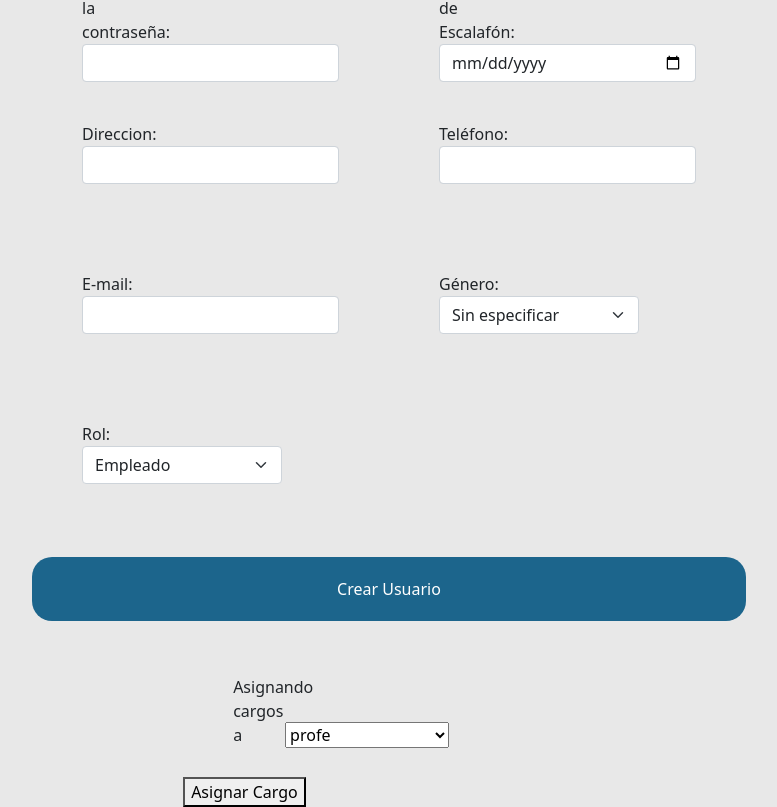
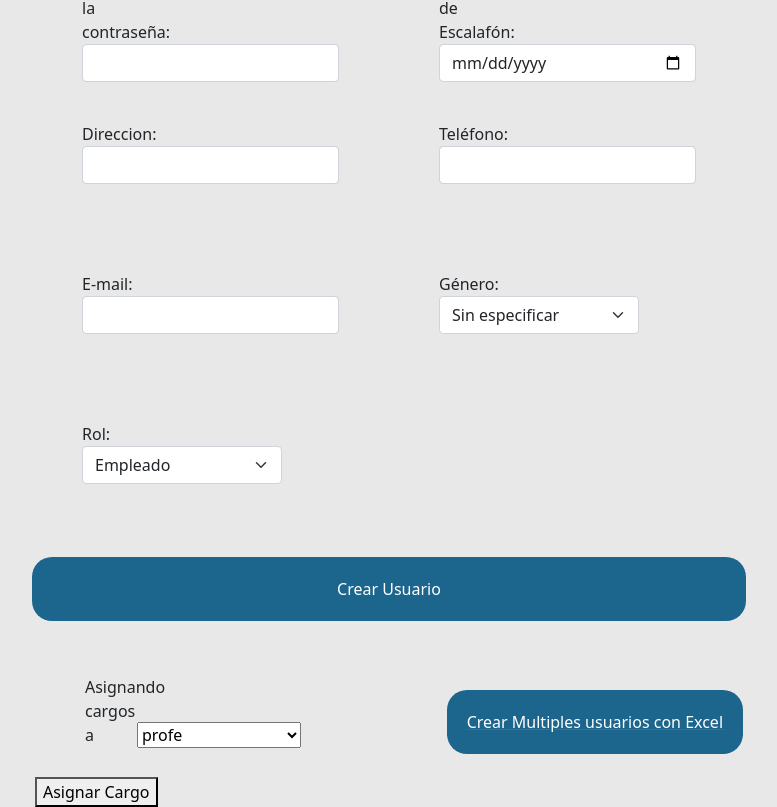
Before and after one commit to PG-HENRY-13/PG-Escuelas, a React (Create React App) app: page /admin/createuser in a window 1280 px wide. Shown: the part 535-1342 px from the top of the page, without its empty margins (251-1028 px from the left). Built offline with nearby package versions, Linux system fonts and the light colour scheme.

Commit message:
[ADD] component/NewAccount - added a button to go to route excel/users

```diff
--- a/src/components/NewAccount/index.tsx
+++ b/src/components/NewAccount/index.tsx
@@ -5,6 +5,7 @@ import { useState, useEffect } from "react";
 import validate from "./validate";
 import AssignJobs from "../AssignJobs/AssignJobs";
 import "../../styles/NewAccount.css";
+import { Link } from "react-router-dom";
 
 export default function NewAccount(): JSX.Element {
   let today = new Date();
@@ -218,6 +219,14 @@ export default function NewAccount(): JSX.Element {
         cuil={data.cuil}
         removableJobs={true}
       ></AssignJobs>
+      <Link
+        to="/admin/excel/upload"
+        className="form-button-container mini-button-container"
+      >
+        <button className="button minibtn" type="submit">
+          Crear Multiples usuarios con Excel
+        </button>
+      </Link>
     </div>
   );
 }
```
